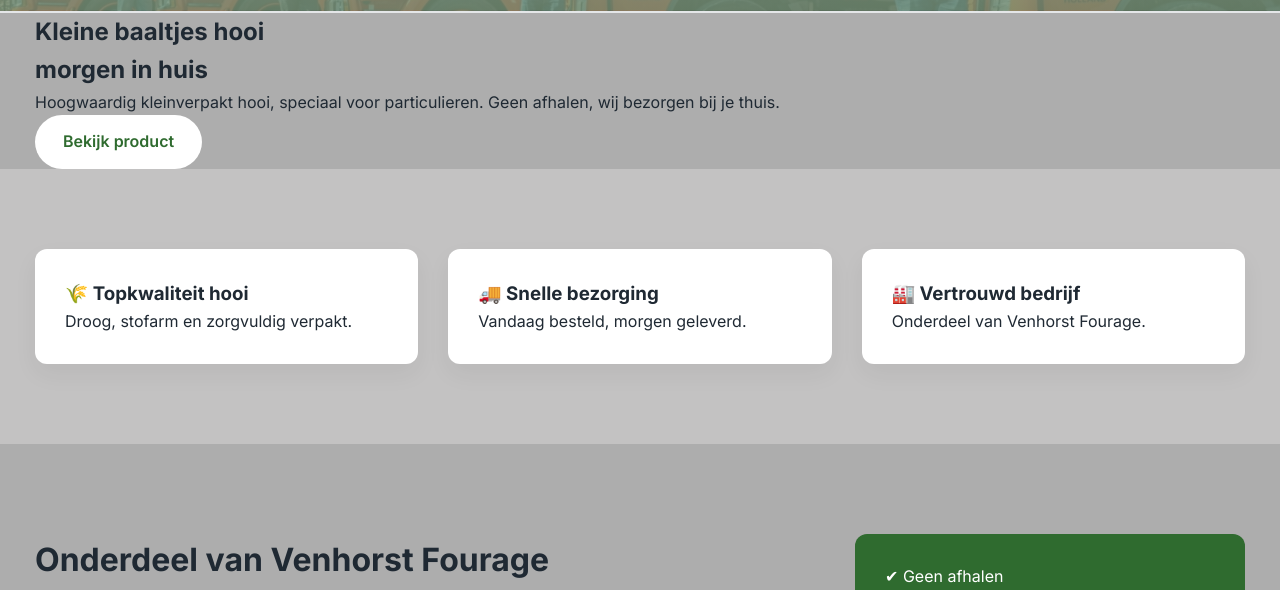
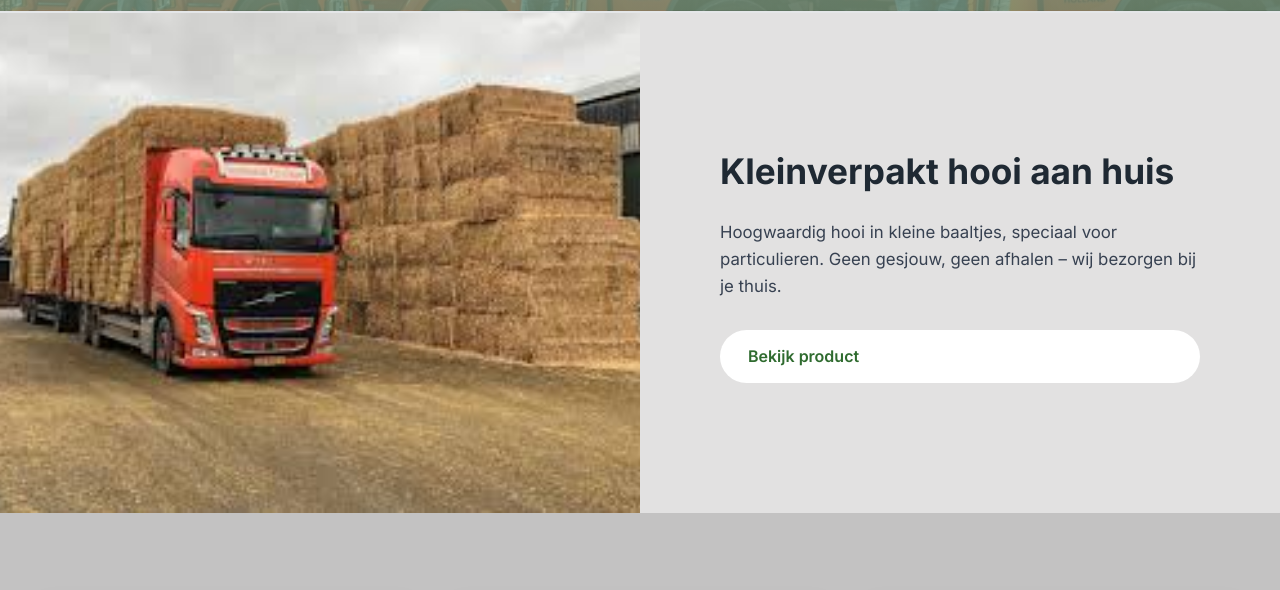
Before and after one commit to McGuy1/venhorst-test-website, a plain HTML site: page index.html in a window 1280 px wide. Shown: the part 169-759 px from the top of the page. Drawn offline with Linux system fonts and the light colour scheme.

Commit message:
Update index.html

```diff
--- a/index.html
+++ b/index.html
@@ -26,17 +26,18 @@
         </div>
     </header>
 
-    <!-- Hero -->
-    <section class="hero-modern">
-        <div class="container hero-content">
-            <h1>Kleine baaltjes hooi<br><span>morgen in huis</span></h1>
-            <p>
-                Hoogwaardig kleinverpakt hooi, speciaal voor particulieren.
-                Geen afhalen, wij bezorgen bij je thuis.
-            </p>
-            <a href="product.html" class="button-primary">Bekijk product</a>
-        </div>
-    </section>
+   <section class="split-section">
+    <div class="split-image"></div>
+
+    <div class="split-content">
+        <h2>Kleinverpakt hooi aan huis</h2>
+        <p>
+            Hoogwaardig hooi in kleine baaltjes, speciaal voor particulieren.
+            Geen gesjouw, geen afhalen – wij bezorgen bij je thuis.
+        </p>
+        <a href="product.html" class="button-primary">Bekijk product</a>
+    </div>
+</section>
 
     <!-- USP Section -->
     <section class="usp-section">
```
